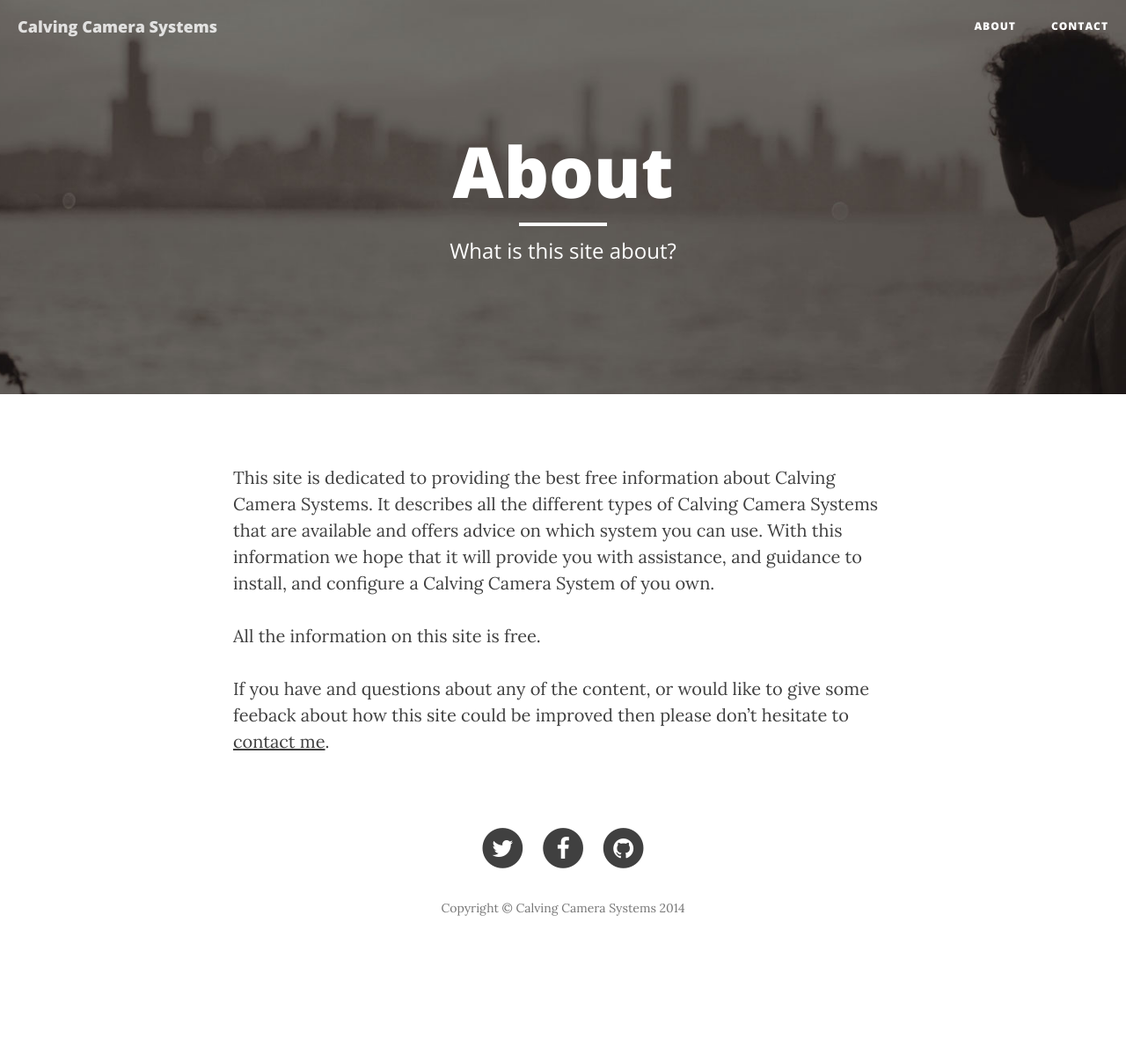
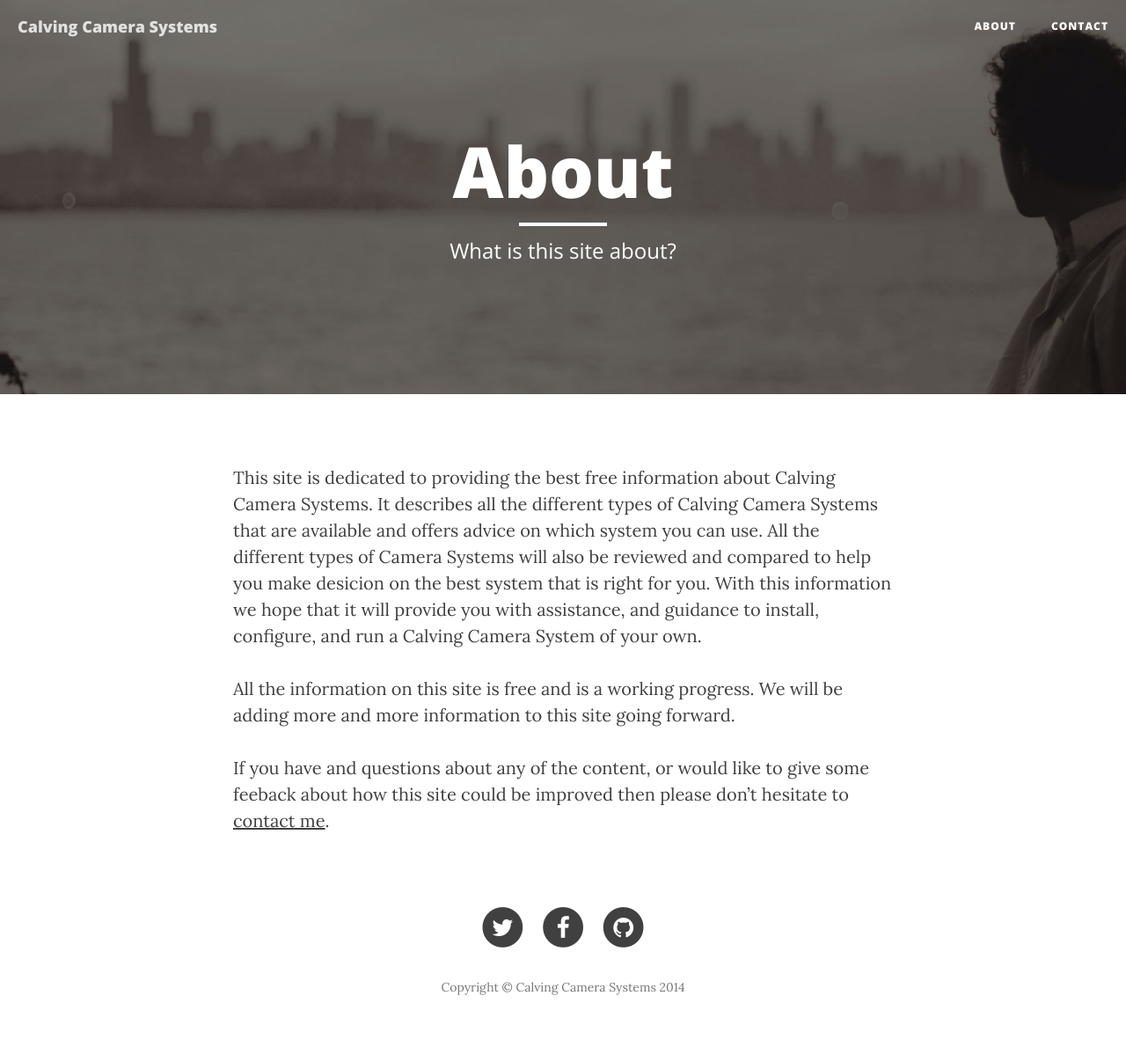
Before and after one commit to jholleran/calvingcamerareviews, a Jekyll site: the page built from about.md, in a window 1280 px wide. Shown: the whole page at 88% size. Built offline with Jekyll 4.4.1, drawn with Linux system fonts in a browser that asks for light colours; nearby versions of some CDN libraries; before the commit the page ends 1108 px from its top, so only the background shows below that.

Commit message:
fixed contact link

```diff
--- a/about.md
+++ b/about.md
@@ -6,8 +6,8 @@ permalink: /about/
 bg-img: about-bg.jpg
 ---
 
-This site is dedicated to providing the best free information about Calving Camera Systems. It describes all the different types of Calving Camera Systems that are available and offers advice on which system you can use. With this information we hope that it will provide you with assistance, and guidance to install, and configure a Calving Camera System of you own.
+This site is dedicated to providing the best free information about Calving Camera Systems. It describes all the different types of Calving Camera Systems that are available and offers advice on which system you can use. All the different types of Camera Systems will also be reviewed and compared to help you make desicion on the best system that is right for you. With this information we hope that it will provide you with assistance, and guidance to install, configure, and run a Calving Camera System of your own.
 
-All the information on this site is free.
+All the information on this site is free and is a working progress. We will be adding more and more information to this site going forward.
 
-If you have and questions about any of the content, or would like to give some feeback about how this site could be improved then please don't hesitate to [contact me](#contact).
+If you have and questions about any of the content, or would like to give some feeback about how this site could be improved then please don't hesitate to [contact me](/contact).
```
